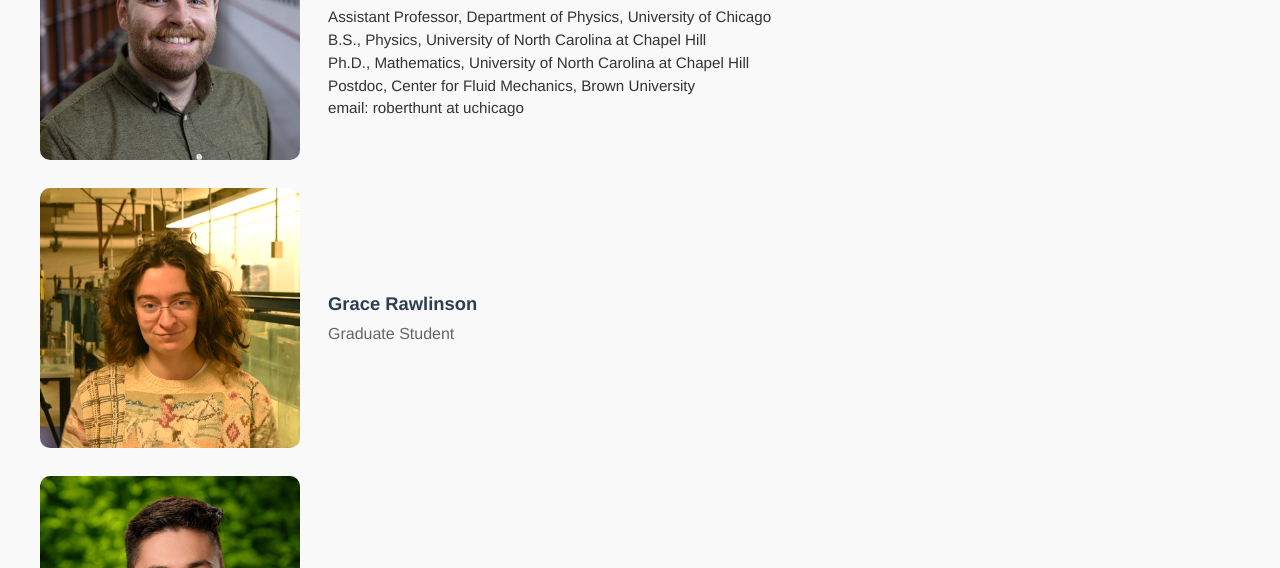
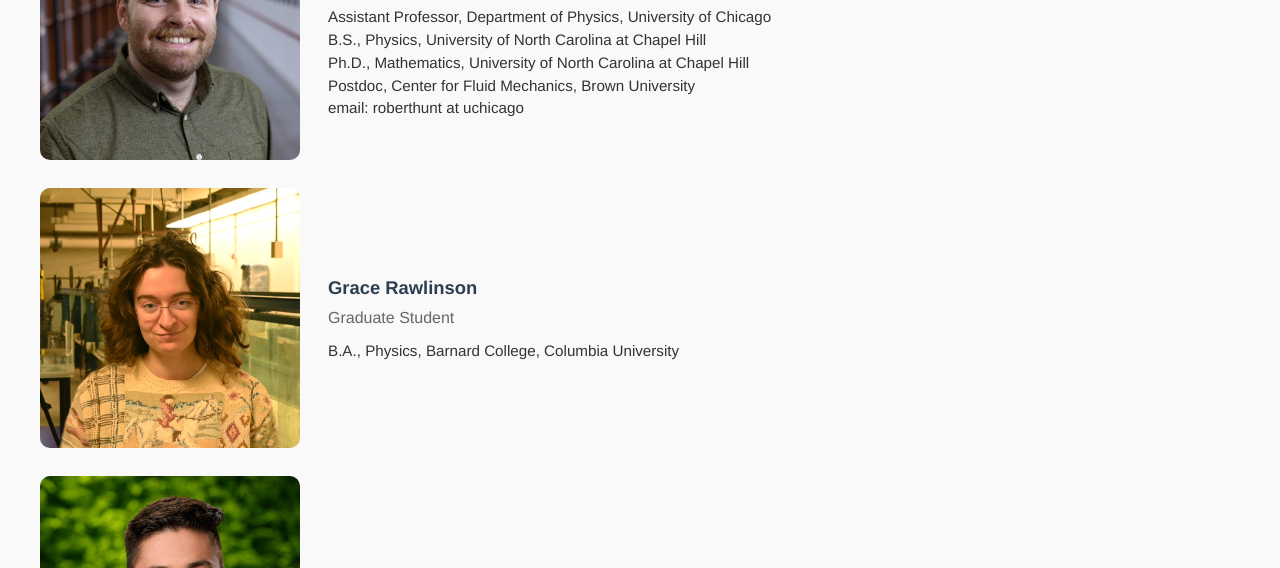
Before and after one commit to robert-hunt/robert-hunt.github.io, a plain HTML site: page people.html in a window 1280 px wide. Shown: the part 232-800 px from the top of the page. Drawn offline with Linux system fonts and the light colour scheme.

Commit message:
Update people.html

```diff
--- a/people.html
+++ b/people.html
@@ -46,6 +46,9 @@
                 <div class="member-info">
                     <h4>Grace Rawlinson</h4>
                     <p class="member-role">Graduate Student</p>
+                    <p class="member-bio">
+                        B.A., Physics, Barnard College, Columbia University
+                    </p>
                 </div>
             </div>
             <div class="member-row">
```
